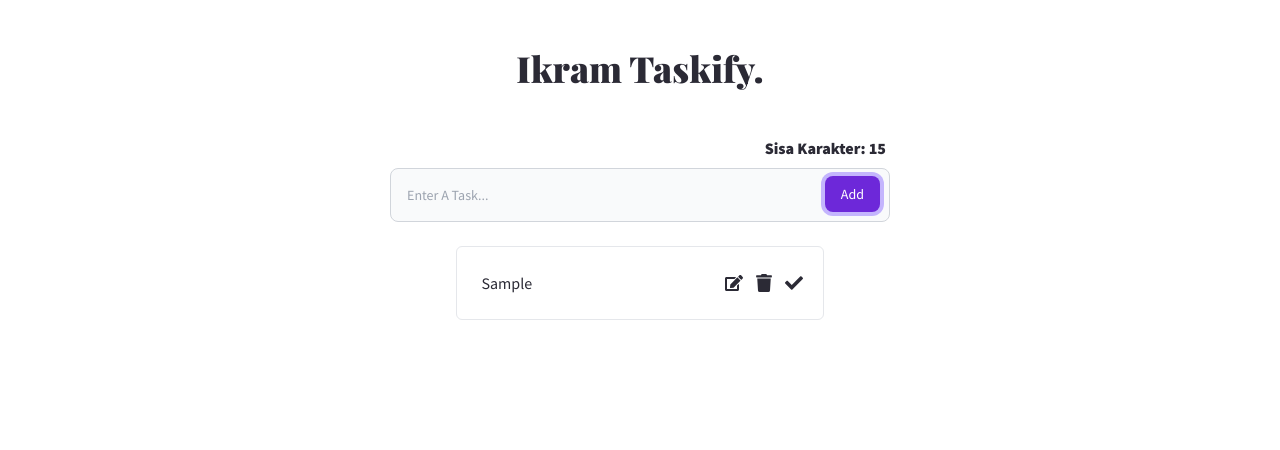
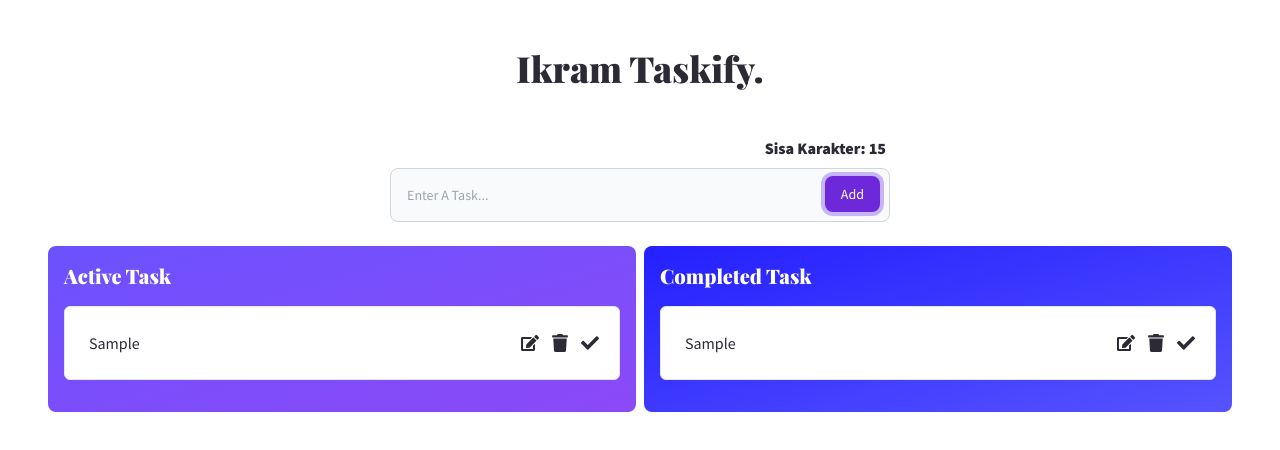
Before and after one commit to Ikram-Maulana/taskify-app, a React (Create React App) app: page / in a window 1280 px wide. Both pictures are taken after typing "Sample" into the empty fields and a click on the button "Add". Shown: the top 450 px of the page. Built offline with nearby package versions, Linux system fonts and the light colour scheme; a web font is replaced by a local one.

Commit message:
Feat(UI): Building App UI for Drag and Drop
- Separate tooltip to own component
- Make custom css for drag and drop

```diff
--- a/src/components/TodoItem.tsx
+++ b/src/components/TodoItem.tsx
@@ -11,6 +11,7 @@ import { FaCheck, FaEdit, FaTrash, FaWindowClose } from "react-icons/fa";
 import { Todo } from "../model";
 import charLimiter from "../utils/CharLimiter";
 import { notifySuccess, notifyWarn } from "../utils/Notify";
+import Tooltip from "../utils/Tooltip";
 
 // Styles
 import "react-confirm-alert/src/react-confirm-alert.css";
@@ -100,7 +101,7 @@ const TodoItem: FC<Props> = ({
 
   return (
     <form
-      className="flex w-full md:w-[46%] lg:w-[31%] rounded-md p-5 mb-2 md:mb-4 border border-gray-200 bg-white hover:shadow-md hover:transition-all"
+      className="flex w-full rounded-md p-5 mb-2 md:mb-4 border border-gray-200 bg-white hover:scale-105  lg:hover:scale-[1.02]  hover:drop-shadow-lg transition-all"
       onSubmit={(e) =>
         edit
           ? notifyWarn("Can't edit other tasks, when you're in editing mode!")
@@ -150,9 +151,7 @@ const TodoItem: FC<Props> = ({
               }
             }}
           >
-            <span className="tooltip rounded shadow-lg text-base py-1 px-4 bg-[#6d6d6d] text-white -mt-10 text-center">
-              Edit
-            </span>
+            <Tooltip>Edit</Tooltip>
             <FaEdit />
           </span>
         ) : (
@@ -169,9 +168,7 @@ const TodoItem: FC<Props> = ({
               }
             }}
           >
-            <span className="tooltip rounded shadow-lg text-base py-1 px-4 bg-[#6d6d6d] text-white -mt-8 text-center">
-              Cancel
-            </span>
+            <Tooltip>Cancel</Tooltip>
             <FaWindowClose />
           </span>
         )}
@@ -179,9 +176,7 @@ const TodoItem: FC<Props> = ({
           className="cursor-pointer has-tooltip"
           onClick={() => onDeleteHandler(todo.id)}
         >
-          <span className="tooltip rounded shadow-lg text-base py-1 px-4 bg-[#6d6d6d] text-white -mt-8 text-center">
-            Delete
-          </span>
+          <Tooltip>Delete</Tooltip>
           <FaTrash />
         </span>
         <span
@@ -196,9 +191,7 @@ const TodoItem: FC<Props> = ({
               : onDoneHandler(todo.id)
           }
         >
-          <span className="tooltip rounded shadow-lg text-base py-1 px-4 bg-[#6d6d6d] text-white -mt-8 text-center">
-            Mark as Done
-          </span>
+          <Tooltip>Done</Tooltip>
           <FaCheck />
         </span>
       </div>
--- a/src/components/TodoList.tsx
+++ b/src/components/TodoList.tsx
@@ -30,7 +30,11 @@ const TodoList: FC<Props> = ({
   setDisabled,
 }) => {
   return (
-    <div className="todos container mx-auto flex justify-evenly flex-wrap px-3 md:px-6 lg:px-12 gap-2">
+    <div className="container flex flex-col md:flex-row justify-between items-start mx-auto px-3 md:px-6 lg:px-12 gap-x-2">
+      <div className="todos flex flex-col w-full md:w-1/2 mb-2 md:mb-0 p-4 rounded-lg bg-gradient-to-tl from-[#8C49F7] to-[#6B52FE]">
+        <h2 className="font-black text-lg text-white md:text-xl mb-2 md:mb-4">
+          Active Task
+        </h2>
         {todos.map((todo) => (
           <TodoItem
             key={todo.id}
@@ -49,6 +53,30 @@ const TodoList: FC<Props> = ({
           />
         ))}
       </div>
+
+      <div className="todos flex flex-col w-full md:w-1/2 mb-2 md:mb-0 p-4 rounded-lg bg-gradient-to-tl from-[#5653FF] to-[#2420FF]">
+        <h2 className="font-black text-lg text-white md:text-xl mb-2 md:mb-4">
+          Completed Task
+        </h2>
+        {todos.map((todo) => (
+          <TodoItem
+            key={todo.id}
+            todo={todo}
+            setTodo={setTodo}
+            todos={todos}
+            setTodos={setTodos}
+            charLimit={charLimit}
+            setCharRemaining={setCharRemaining}
+            edit={edit}
+            setEdit={setEdit}
+            editTodo={editTodo}
+            setEditTodo={setEditTodo}
+            disabled={disabled}
+            setDisabled={setDisabled}
+          />
+        ))}
+      </div>
+    </div>
   );
 };
 
--- /dev/null
+++ b/src/utils/Tooltip.tsx
@@ -0,0 +1,15 @@
+import { FC } from "react";
+
+interface Props {
+  children: string;
+}
+
+const Tooltip: FC<Props> = ({ children }) => {
+  return (
+    <span className="tooltip rounded shadow-lg text-base py-1 px-4 bg-[#6d6d6d] text-white -mt-10 text-center">
+      {children}
+    </span>
+  );
+};
+
+export default Tooltip;
```
Lines whose indentation alone changed are shown as unchanged.
